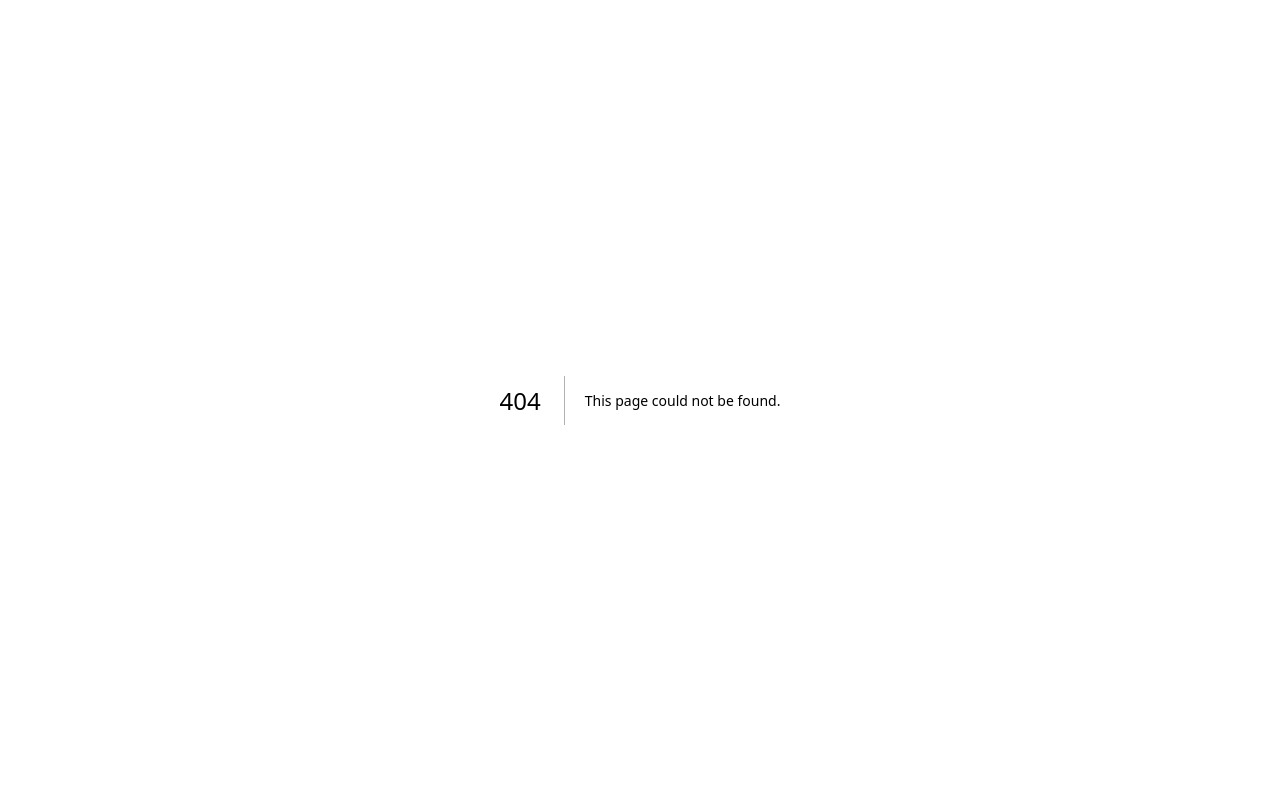
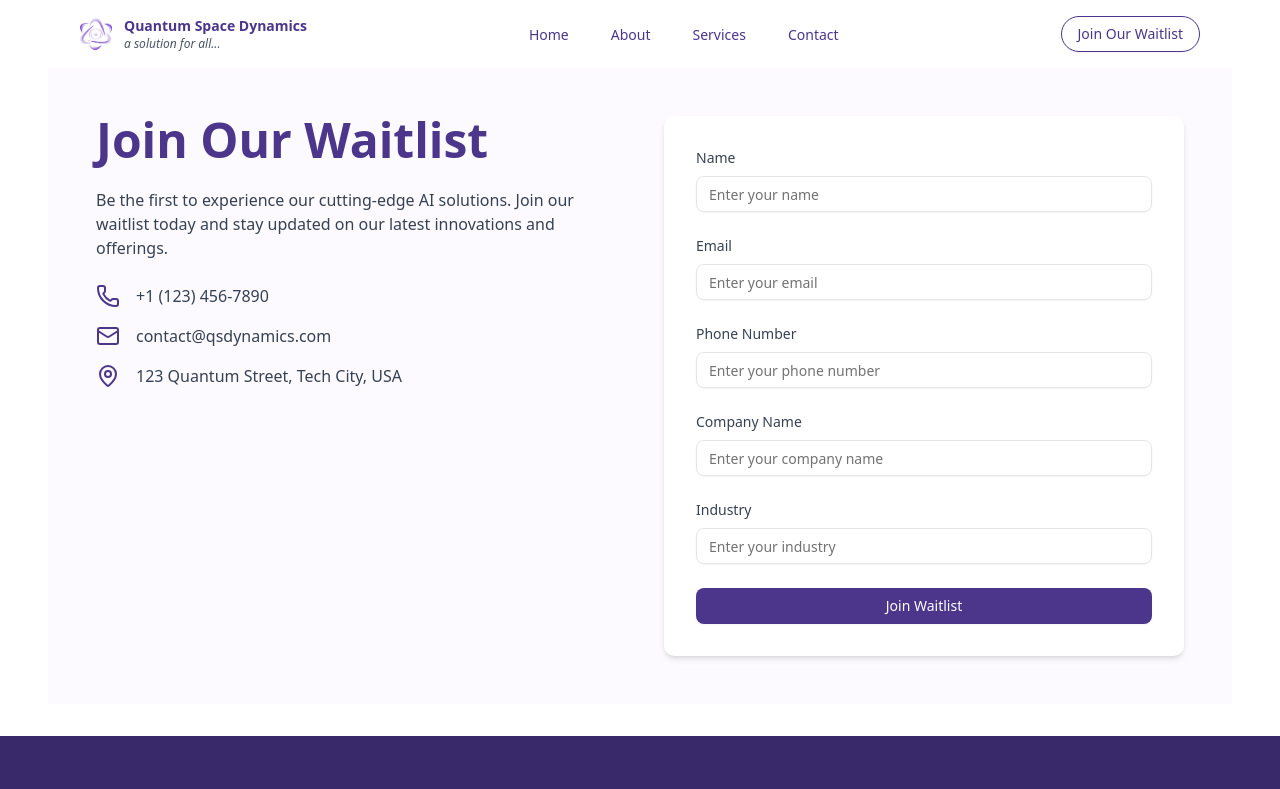
Before and after one commit to IsmailMuhammed2019/mainsite, a Next.js app: page /contact in a window 1280 px wide. Before the commit this address had no page. Shown: the top 789 px of the page. Built offline with nearby package versions, Linux system fonts and the light colour scheme.

Commit message:
updae contact us page

```diff
--- /dev/null
+++ b/app/contact/page.tsx
@@ -0,0 +1,18 @@
+import Contactusform from "@/components/contactusform";
+import Footer from "@/components/footer";
+import Header from "@/components/header";
+
+const Contactus = () => {
+    return (
+        <div className="flex flex-col min-h-screen font-sans">
+            {/* Container */}
+            <div className="container mx-auto px-4 lg:px-12">
+            <Header />
+            <Contactusform />
+            </div>
+            <Footer />
+            {/* Footer */}
+        </div>
+    )
+}
+export default Contactus;
--- /dev/null
+++ b/app/verifyng/page.tsx
@@ -0,0 +1,8 @@
+const Verifyng = () => {
+    return (
+        <div className="flex flex-col items-center justify-center h-screen">
+            <h1 className="text-4xl font-bold mb-4">Verification Page</h1>
+            <p className="text-lg mb-8">coming soon</p>
+        </div>
+        )
+}
--- a/components/contactusform.tsx
+++ b/components/contactusform.tsx
@@ -2,8 +2,8 @@
 
 import React from 'react';
 import { Input } from '@/components/ui/input';
-import { Textarea } from '@/components/ui/textarea';
 import { Button } from '@/components/ui/button';
+import { Phone, Mail, MapPin } from 'lucide-react'; // Importing icons from Lucide
 
 const ContactUsForm = () => {
     return (
@@ -11,27 +11,27 @@ const ContactUsForm = () => {
             <div className="container mx-auto grid grid-cols-1 lg:grid-cols-2 gap-12">
                 {/* Contact Information */}
                 <div className="flex flex-col space-y-6">
-                    <h2 className="text-3xl lg:text-5xl font-bold text-[#4C368C]">Get in Touch</h2>
+                    <h2 className="text-3xl lg:text-5xl font-bold text-[#4C368C]">Join Our Waitlist</h2>
                     <p className="text-sm lg:text-base text-gray-700">
-                        We'd love to hear from you! Whether you have a question about our services, need assistance, or just want to say hello, feel free to reach out.
+                        Be the first to experience our cutting-edge AI solutions. Join our waitlist today and stay updated on our latest innovations and offerings.
                     </p>
                     <div className="space-y-4">
                         <div className="flex items-center space-x-4">
-                            <img src="./imgs/phone.svg" alt="Phone" className="w-6 h-6" />
+                            <Phone className="w-6 h-6 text-[#4C368C]" /> {/* Phone Icon */}
                             <p className="text-sm lg:text-base text-gray-700">+1 (123) 456-7890</p>
                         </div>
                         <div className="flex items-center space-x-4">
-                            <img src="./imgs/email.svg" alt="Email" className="w-6 h-6" />
+                            <Mail className="w-6 h-6 text-[#4C368C]" /> {/* Email Icon */}
                             <p className="text-sm lg:text-base text-gray-700">contact@qsdynamics.com</p>
                         </div>
                         <div className="flex items-center space-x-4">
-                            <img src="./imgs/location.svg" alt="Location" className="w-6 h-6" />
+                            <MapPin className="w-6 h-6 text-[#4C368C]" /> {/* Location Icon */}
                             <p className="text-sm lg:text-base text-gray-700">123 Quantum Street, Tech City, USA</p>
                         </div>
                     </div>
                 </div>
 
-                {/* Contact Form */}
+                {/* Join Waitlist Form */}
                 <div className="bg-white p-8 rounded-lg shadow-md">
                     <form className="space-y-6">
                         {/* Name Field */}
@@ -60,27 +60,41 @@ const ContactUsForm = () => {
                             />
                         </div>
 
-                        {/* Subject Field */}
+                        {/* Phone Number Field */}
                         <div>
-                            <label htmlFor="subject" className="block text-sm font-medium text-gray-700 mb-2">
-                                Subject
+                            <label htmlFor="phone" className="block text-sm font-medium text-gray-700 mb-2">
+                                Phone Number
                             </label>
                             <Input
-                                id="subject"
-                                type="text"
-                                placeholder="Enter the subject"
+                                id="phone"
+                                type="tel"
+                                placeholder="Enter your phone number"
                                 className="w-full"
                             />
                         </div>
 
-                        {/* Message Field */}
+                        {/* Company Name Field */}
                         <div>
-                            <label htmlFor="message" className="block text-sm font-medium text-gray-700 mb-2">
-                                Message
+                            <label htmlFor="company" className="block text-sm font-medium text-gray-700 mb-2">
+                                Company Name
                             </label>
-                            <Textarea
-                                id="message"
-                                placeholder="Write your message here"
+                            <Input
+                                id="company"
+                                type="text"
+                                placeholder="Enter your company name"
+                                className="w-full"
+                            />
+                        </div>
+
+                        {/* Industry Field */}
+                        <div>
+                            <label htmlFor="industry" className="block text-sm font-medium text-gray-700 mb-2">
+                                Industry
+                            </label>
+                            <Input
+                                id="industry"
+                                type="text"
+                                placeholder="Enter your industry"
                                 className="w-full"
                             />
                         </div>
@@ -88,7 +102,7 @@ const ContactUsForm = () => {
                         {/* Submit Button */}
                         <div>
                             <Button type="submit" className="w-full bg-[#4C368C] text-white hover:bg-[#39286A]">
-                                Send Message
+                                Join Waitlist
                             </Button>
                         </div>
                     </form>
--- a/components/footer.tsx
+++ b/components/footer.tsx
@@ -1,7 +1,7 @@
 const Footer = () => {
     return (
         <>
-        <footer className="bg-[#39286A] text-white py-12 mt-8">
+            <footer className="bg-[#39286A] text-white py-12 mt-8">
                 <div className="container mx-auto px-6 lg:px-12 grid grid-cols-1 md:grid-cols-12 gap-8">
                     {/* First Div */}
                     <div className="md:col-span-4 flex flex-col items-start">
@@ -83,9 +83,14 @@ const Footer = () => {
                         </div>
                     </div>
                 </div>
+
+                {/* Footer Bottom Text */}
+                <div className="mt-8 border-t border-gray-600 pt-4 text-center text-sm text-gray-400">
+                    © Quantum Space Dynamics All Rights Reserved. Designed By QSD Solutions
+                </div>
             </footer>
         </>
-    )
-}
+    );
+};
 
 export default Footer;
--- a/components/header.tsx
+++ b/components/header.tsx
@@ -89,12 +89,14 @@ const Header = () => {
 
                 {/* Waitlist Button */}
                 <div className="hidden lg:block mt-4 sm:mt-0">
+                    <Link href="/contact">
                         <Button
                             variant="outline"
                             className="border-[#4C368C] text-[#4C368C] hover:bg-[#4C368C] hover:text-white rounded-full px-3 py-1 sm:px-4 sm:py-2 cursor-pointer transition duration-300 ease-in-out"
                         >
                             Join Our Waitlist
                         </Button>
+                    </Link>
                 </div>
             </div>
         </header>
--- a/components/hero.tsx
+++ b/components/hero.tsx
@@ -1,5 +1,8 @@
+import Link from 'next/link'; // Import Link from next/link
+
 const Hero = () => {
-    return (<>
+    return (
+        <>
             {/* Background Section */}
             <section
                 className="relative h-[500px] sm:h-[400px] md:h-[500px] mb-12 lg:h-[600px] w-full bg-cover bg-center"
@@ -25,9 +28,11 @@ const Hero = () => {
                             streamline operations, reduce costs, and improve overall productivity. Tap into the
                             world of the future AI to boost your productivity and reducing cost.
                         </p>
-                    <button className="bg-white text-[#4C368C] rounded-full px-6 py-2 font-semibold mb-10">
+                        <Link href="/contact">
+                            <button className="bg-white text-[#4C368C] border border-[#4C368C] hover:border-gray-500 hover:text-white hover:bg-transparent cursor-pointer rounded-full px-6 py-2 font-semibold mb-10">
                                 Contact Us
                             </button>
+                        </Link>
                         <p className="text-sm sm:text-base mb-4">
                             Join our waitlist for our upcoming product
                         </p>
@@ -55,6 +60,6 @@ const Hero = () => {
             </section>
         </>
     );
-}
+};
 
 export default Hero;
```
Lines whose indentation alone changed are shown as unchanged.
